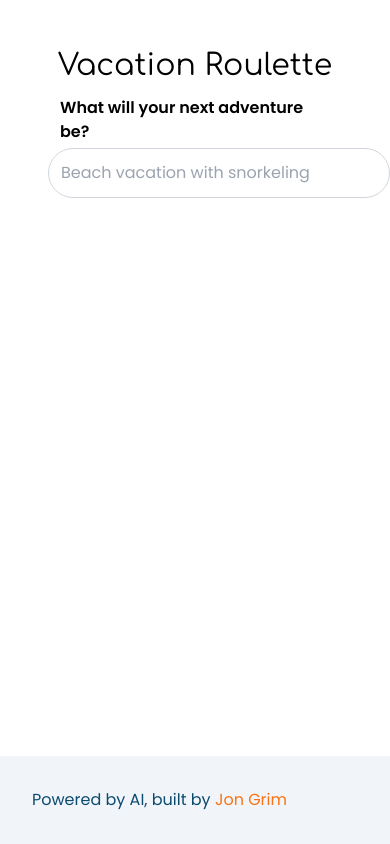
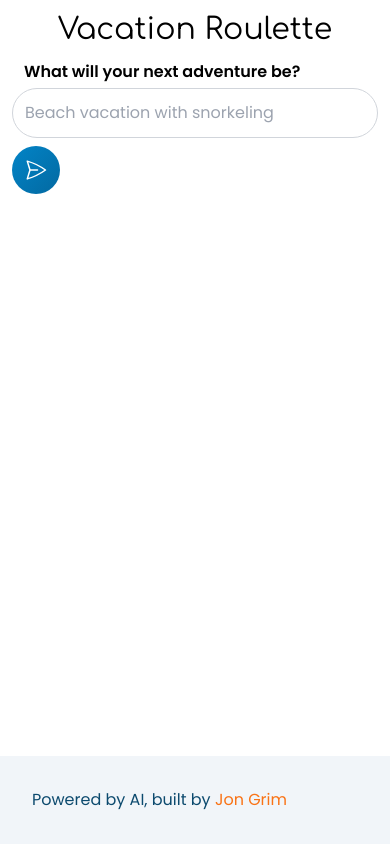
Before and after one commit to jongrim/vacation-roulette, a Next.js app: page / in a window 390 px wide. Built offline with nearby package versions, Linux system fonts and the light colour scheme.

Commit message:
some basic mobile layout

```diff
--- a/pages/index.tsx
+++ b/pages/index.tsx
@@ -36,7 +36,7 @@ export default function Home() {
   }
   return (
     <div
-      className={`h-screen w-screen flex flex-col overflow-auto ${poppins.className}`}
+      className={`h-[100dvh] h-full w-screen flex flex-col overflow-auto ${poppins.className}`}
     >
       <Head>
         <title>Vacation Roulette</title>
@@ -46,7 +46,7 @@ export default function Home() {
         />
       </Head>
 
-      <main className="grow p-12">
+      <main className="grow p-3 md:p-12">
         <Heading level="h1" className="mb-3 text-center">
           Vacation Roulette
         </Heading>
@@ -54,7 +54,7 @@ export default function Home() {
           <label htmlFor="prompt" className="px-3 font-semibold">
             What will your next adventure be?
           </label>
-          <span className="flex gap-2">
+          <span className="flex flex-wrap gap-2">
             <input
               className="grow rounded-full p-3 border border-solid border-gray-300"
               value={prompt}
--- a/styles/globals.css
+++ b/styles/globals.css
@@ -3,11 +3,20 @@
 @tailwind utilities;
 
 html,
-body {
+body,
+#__next {
   padding: 0;
   margin: 0;
-  font-family: -apple-system, BlinkMacSystemFont, Segoe UI, Roboto, Oxygen,
-    Ubuntu, Cantarell, Fira Sans, Droid Sans, Helvetica Neue, sans-serif;
+  height: 100vh;
+}
+
+@supports (height: 100dvh) {
+  html,
+  body {
+    padding: 0;
+    margin: 0;
+    height: 100dvh;
+  }
 }
 
 a {
@@ -18,13 +27,3 @@ a {
 * {
   box-sizing: border-box;
 }
-
-@media (prefers-color-scheme: dark) {
-  html {
-    color-scheme: dark;
-  }
-  body {
-    color: white;
-    background: black;
-  }
-}
```
